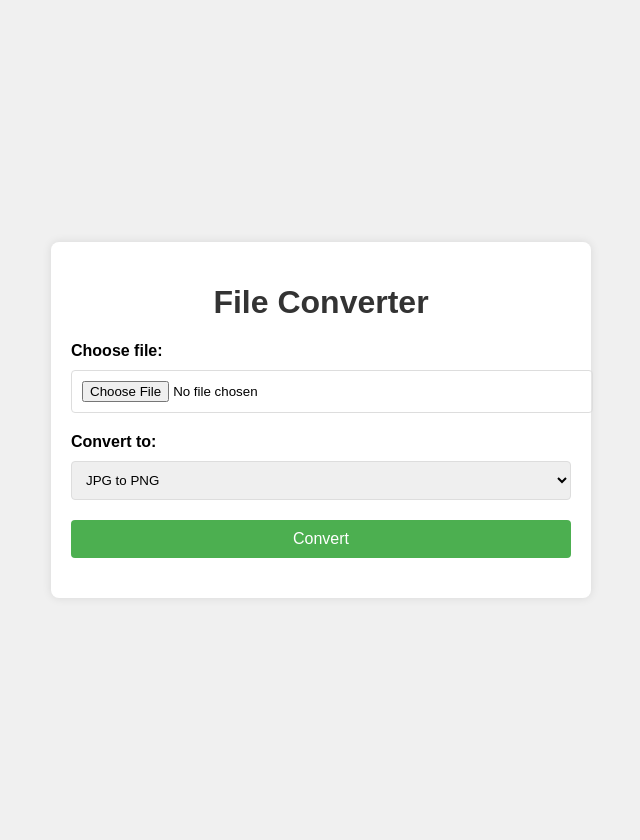
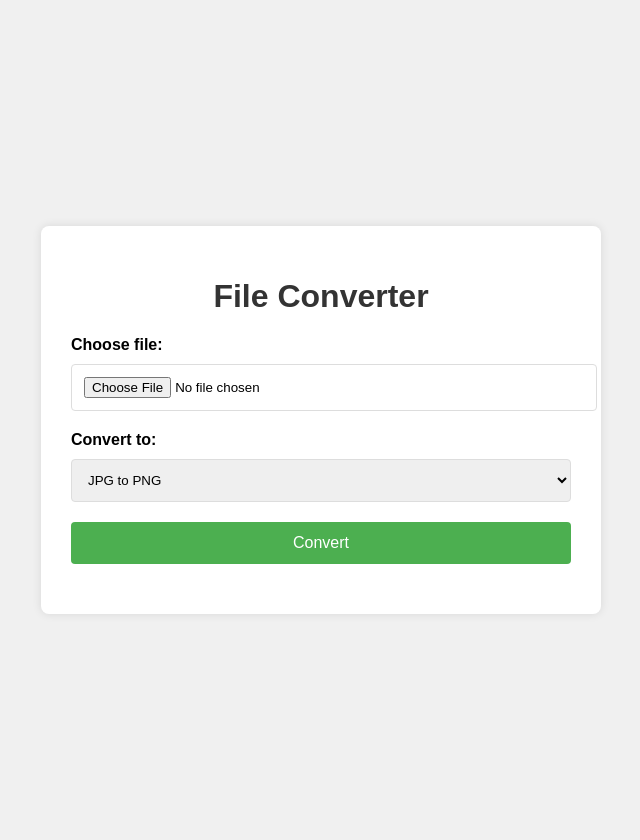
Before and after one commit to NirajRoy43/ImgConv3rt, a Flask app: page / in a window 1280 px wide. Shown: the whole page, without its empty margins (319-959 px from the left). Run offline with Flask 3, Linux system fonts and the light colour scheme.

Commit message:
Update index.html

```diff
--- a/templates/index.html
+++ b/templates/index.html
@@ -21,7 +21,7 @@
 
         form {
             background: white;
-            padding: 20px;
+            padding: 30px;
             border-radius: 8px;
             box-shadow: 0 0 10px rgba(0, 0, 0, 0.1);
             max-width: 500px;
@@ -38,7 +38,7 @@
         select,
         button {
             width: 100%;
-            padding: 10px;
+            padding: 12px;
             margin-bottom: 20px;
             border: 1px solid #ddd;
             border-radius: 4px;
@@ -50,6 +50,7 @@
             border: none;
             cursor: pointer;
             font-size: 16px;
+            padding: 12px;
         }
 
         button:hover {
```
Also changed, not shown: other parts of templates/index.html (+1 -0 lines).
